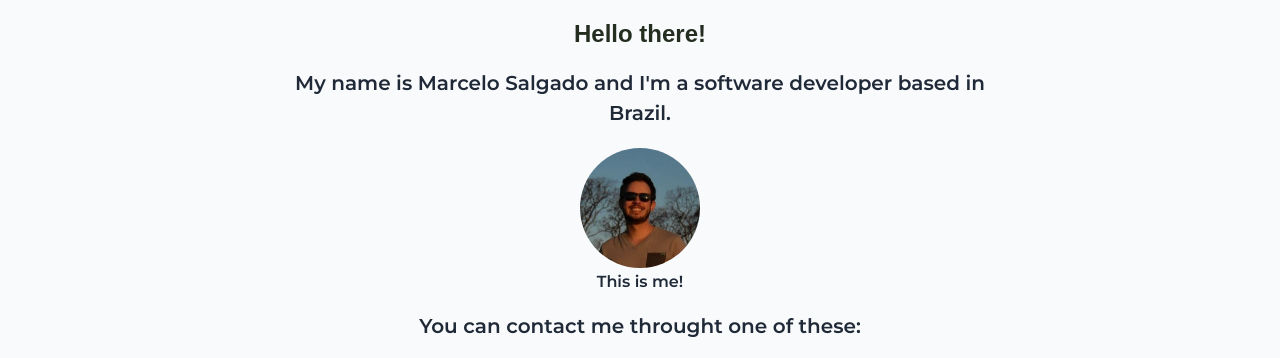
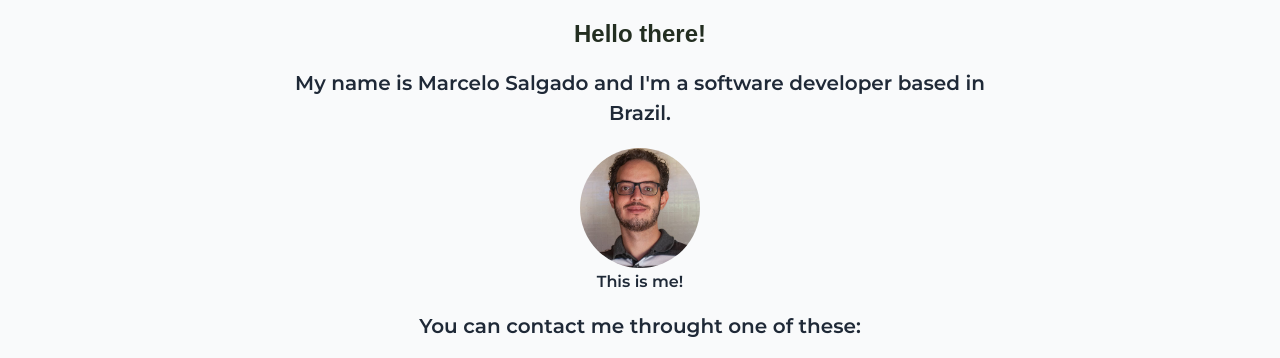
Before and after one commit to msscelo/personalwebsite, a plain HTML site: page index.html in a window 1280 px wide. Shown: the top 358 px of the page. Drawn offline with Linux system fonts and the light colour scheme; a web font is replaced by a local one.

Commit message:
Changing photo

```diff
--- a/index.html
+++ b/index.html
@@ -19,7 +19,7 @@
             <div>
                 <p>My name is Marcelo Salgado and I'm a software developer based in Brazil.</p>
             </div>
-            <div id="photo"><img id="myphoto" src="images/photo.jfif" alt="Photo of Marcelo"></div>This is me!</div>
+            <div id="photo"><img id="myphoto" src="images/photo.jpg" alt="Photo of Marcelo"></div>This is me!</div>
         </section>
         <section id="contact-section">
             <div>
```
Also changed, not shown: images/photo.jfif (deleted), images/photo.jpg (added).
